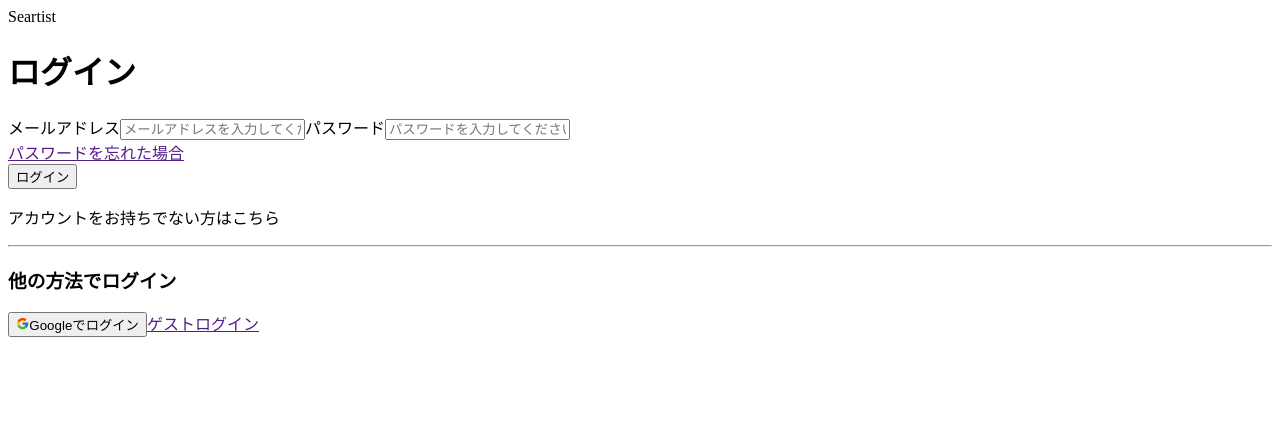
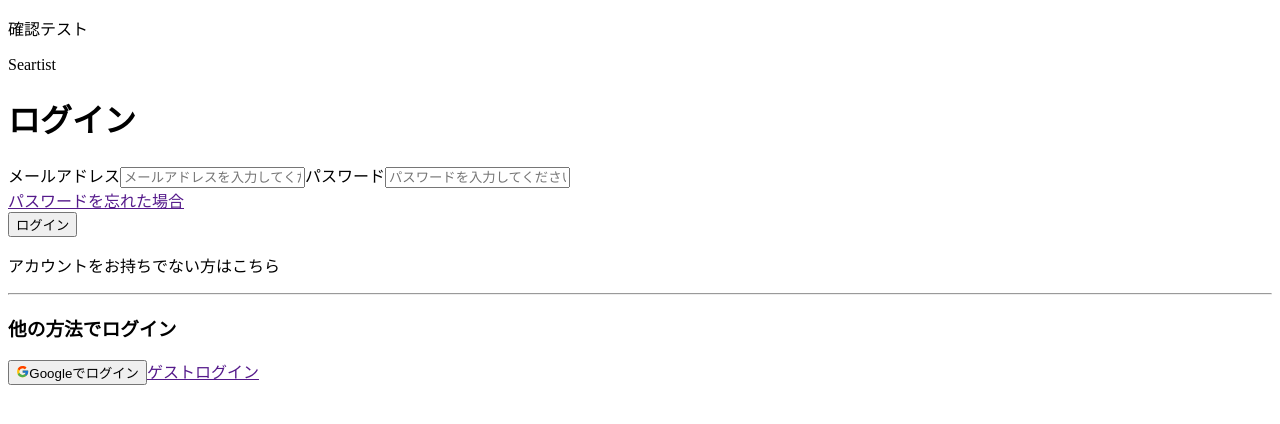
Before and after one commit to watajam/Seartist, a Next.js app: page /login in a window 1280 px wide. Shown: the top 424 px of the page. Built offline with nearby package versions, Linux system fonts and the light colour scheme.

Commit message:
🥅 エラーの確認テスト

```diff
--- a/src/pages/login/index.tsx
+++ b/src/pages/login/index.tsx
@@ -5,6 +5,7 @@ import Login from "../../components/Login";
 const LoginPage = () => {
   return (
     <>
+      <p>確認テスト</p>
       <Header />
       <Login />
     </>
```
